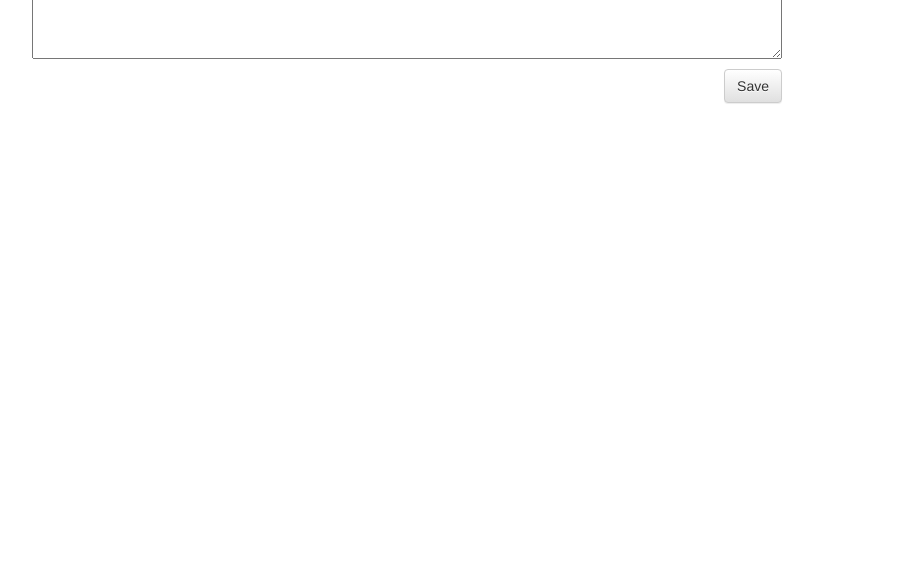
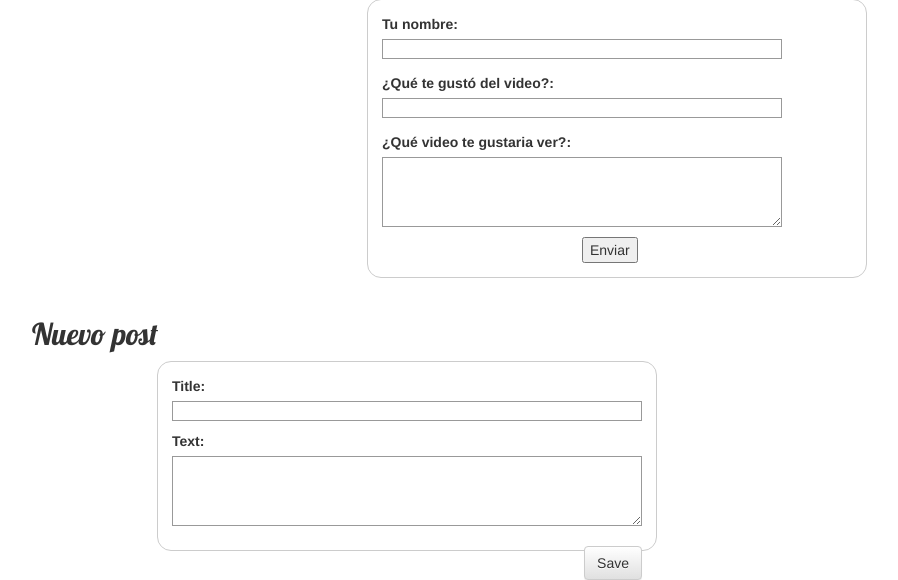
Before and after one commit to MartinaCastillo/my-first-blog, a Django app: page /post/new/ in a window 1280 px wide. Shown: the part 453-1033 px from the top of the page, without its empty margins (23-921 px from the left). Before the commit the page ends 557 px from the top, so only its background shows below. Run offline with Django 3.2, Linux system fonts and the light colour scheme; some libraries are stand-ins or nearby versions.

Commit message:
forms y cosas

```diff
--- a/blog/models.py
+++ b/blog/models.py
@@ -18,4 +18,5 @@ class Post(models.Model):
     def __str__(self):
         return self.title
 
+
 # Create your models here.
--- /dev/null
+++ b/blog/scripts/main.js
@@ -0,0 +1,15 @@
+let miBoton = document.querySelector('button');
+let miTitulo = document.querySelector( 'h1');
+function estableceNombreUsuario() {
+  let miNombre = prompt('Introduzca su nombre.');
+  if (!localStorage.getItem('nombre')) {
+    estableceNombreUsuario();
+}
+else {
+    let nombreAlmacenado = localStorage.getItem('nombre');
+    miTitulo.textContent = 'Mozilla es genial,' + nombreAlmacenado;
+}
+}
+miBoton.onclick = function() {
+    estableceNombreUsuario();
+}
--- a/blog/static/css/blog.css
+++ b/blog/static/css/blog.css
@@ -6,6 +6,7 @@ h1 a, h2 a {
     color: #ffffff;
     font-family: 'Lobster';
 }
+
 
 .fecha {
     font-weight: lighter;
@@ -22,6 +23,9 @@ h1 a, h2 a {
     color: #ffffff;
     font-size: 46pt;
     text-decoration: none;
+    text-shadow: 2px 2px 3px royalblue;
+    text-align: center;
+
 }
 
 .content {
--- a/blog/templates/blog/base.html
+++ b/blog/templates/blog/base.html
@@ -6,7 +6,72 @@
         <link rel="stylesheet" href="//maxcdn.bootstrapcdn.com/bootstrap/3.2.0/css/bootstrap-theme.min.css">
         <link rel="stylesheet" href="{% static 'css/blog.css' %}">
         <link href="//fonts.googleapis.com/css?family=Lobster&subset=latin,latin-ext" rel="stylesheet" type="text/css">
+        <style>
+form {
+  /* Center the form on the page */
+  margin: 0 auto;
+  width: 500px;
+  /* Form outline */
+  padding: 1em;
+  border: 1px solid #CCC;
+  border-radius: 1em;
+}
 
+ul {
+  list-style: none;
+  padding: 0;
+  margin: 0;
+}
+
+form li + li {
+  margin-top: 1em;
+}
+
+label {
+    margin-block-start: auto;
+}
+
+input,
+textarea {
+  /* To make sure that all text fields have the same font settings
+     By default, textareas have a monospace font */
+  font: 1em sans-serif;
+
+  /* Uniform text field size */
+  width: 400px;
+  box-sizing: border-box;
+
+  /* Match form field borders */
+  border: 1px solid #999;
+}
+
+input:focus,
+textarea:focus {
+  /* Additional highlight for focused elements */
+  border-color: #000;
+}
+
+textarea {
+  /* Align multiline text fields with their labels */
+  vertical-align: top;
+
+  /* Provide space to type some text */
+  height: 5em;
+}
+
+.button {
+  /* Align buttons with the text fields */
+  padding-left: 90px;
+  align-content: center; /* same size as the label elements */
+}
+
+button {
+  /* This extra margin represent roughly the same space as the space
+     between the labels and their text fields */
+  margin-left: 200px;
+  margin-top: 10px;
+}
+        </style>
     </head>
     <body>
         <div class="header">
@@ -14,8 +79,31 @@
             <a href="{% url 'post_new' %}" class="top-menu"><span class="glyphicon glyphicon-plus"></span></a>
             {% endif %}
 
-            <h1><a href="/">Mi Blog Martina :)</a></h1>
+            <h1><a href="/">Bienvenido a mi Blog</a></h1>
         </div>
+
+        <div style="text-align:center;" class="video">
+            <iframe width="420" height="315"
+            src="https://www.youtube.com/embed/tgbNymZ7vqY">
+            </iframe>
+        </div>
+        <form action="/my-handling-form-page" method="post">
+            <ul>
+             <li>
+               <label for="name">Tu nombre:</label>
+               <input type="text" id="name" name="user_name">
+             </li>
+             <li>
+               <label for="mail">¿Qué te gustó del video?:</label>
+               <input type="email" id="mail" name="user_email">
+             </li>
+             <li>
+               <label for="msg">¿Qué video te gustaria ver?:</label>
+               <textarea id="msg" name="user_message"></textarea>
+             </li>
+            </ul>
+            <button>Enviar</button>
+           </form>
 
         <div class="content container">
             <div class="row">
@@ -25,5 +113,7 @@
                 </div>
             </div>
         </div>
+
+        <script src="blog/scripts/main.js"></script>
     </body>
 </html>
--- a/blog/templates/blog/post_edit.html
+++ b/blog/templates/blog/post_edit.html
@@ -1,7 +1,7 @@
 {% extends 'blog/base.html' %}
 
 {% block content %}
-    <h2>New post</h2>
+    <h2>Nuevo post</h2>
     <form method="POST" class="post-form">{% csrf_token %}
         {{ form.as_p }}
         <button type="submit" class="save btn btn-default">Save</button>
```
